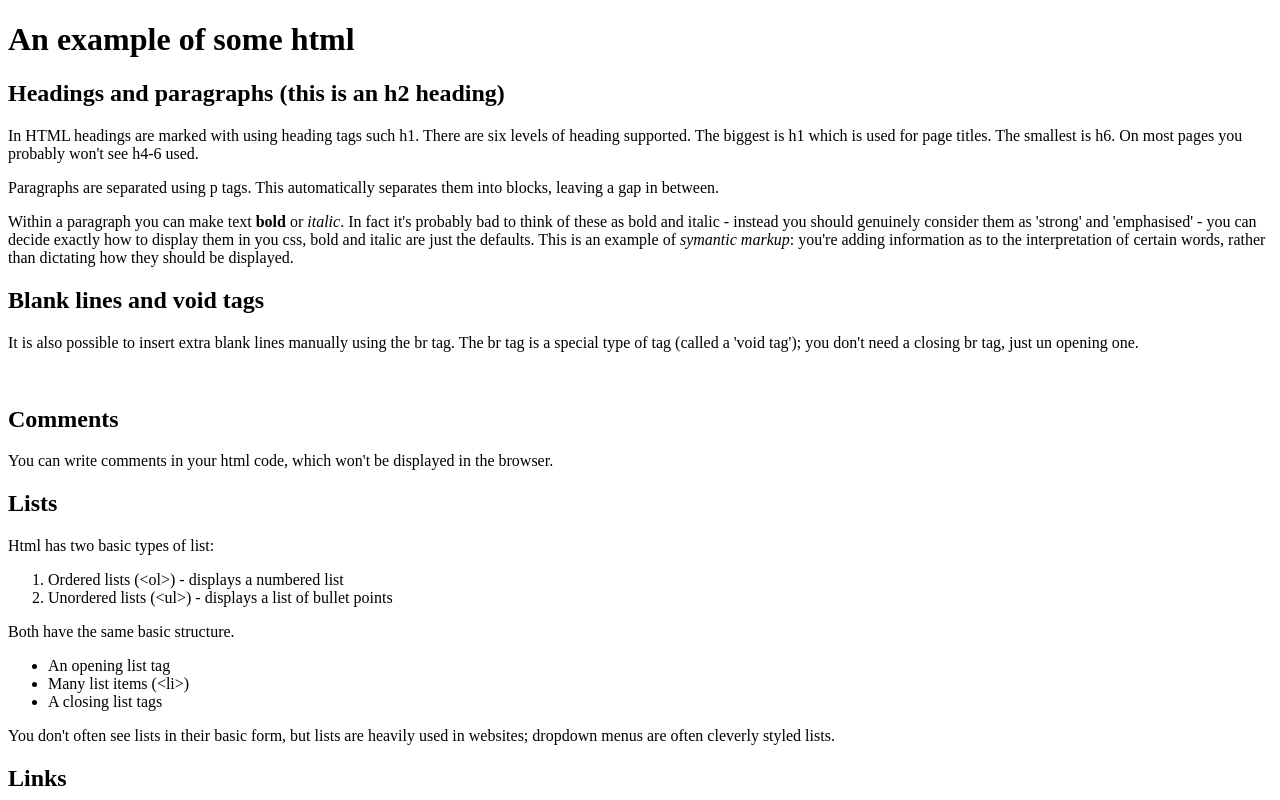
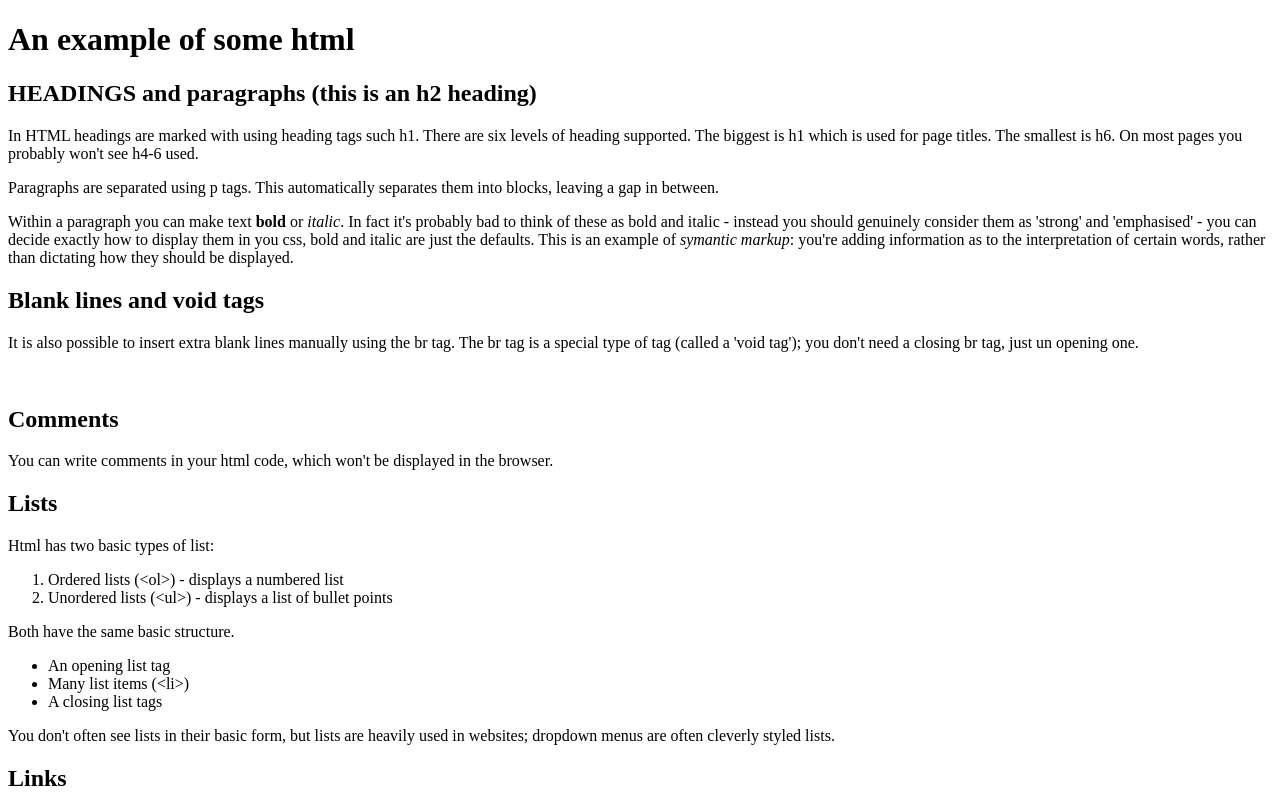
Before and after one commit to Oli3110/Oli3110.github.old, a plain HTML site: page index.html in a window 1280 px wide. Shown: the top 800 px of the page. Drawn offline with Linux system fonts and the light colour scheme.

Commit message:
Change name

```diff
--- a/example.html
+++ b/index.html
@@ -8,7 +8,7 @@
 
   <h1>An example of some html</h1>
 
-  <h2>Headings and paragraphs (this is an h2 heading)</h2>
+  <h2>HEADINGS and paragraphs (this is an h2 heading)</h2>
 
   <p>In HTML headings are marked with using heading tags such h1. There are six levels of heading supported. The biggest is h1 which is used for page titles. The smallest is h6. On most pages you probably won't see h4-6 used.</p>
 
```
